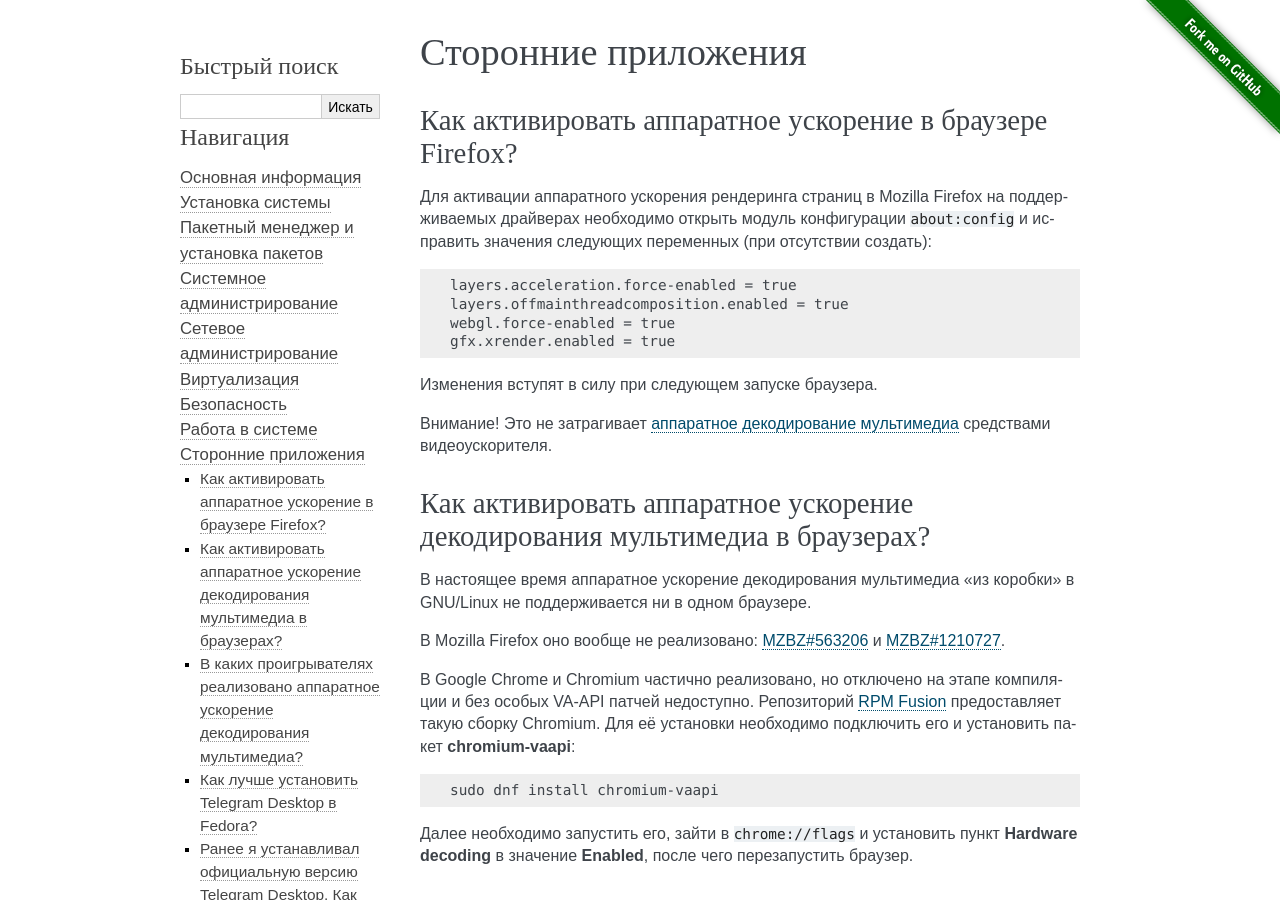
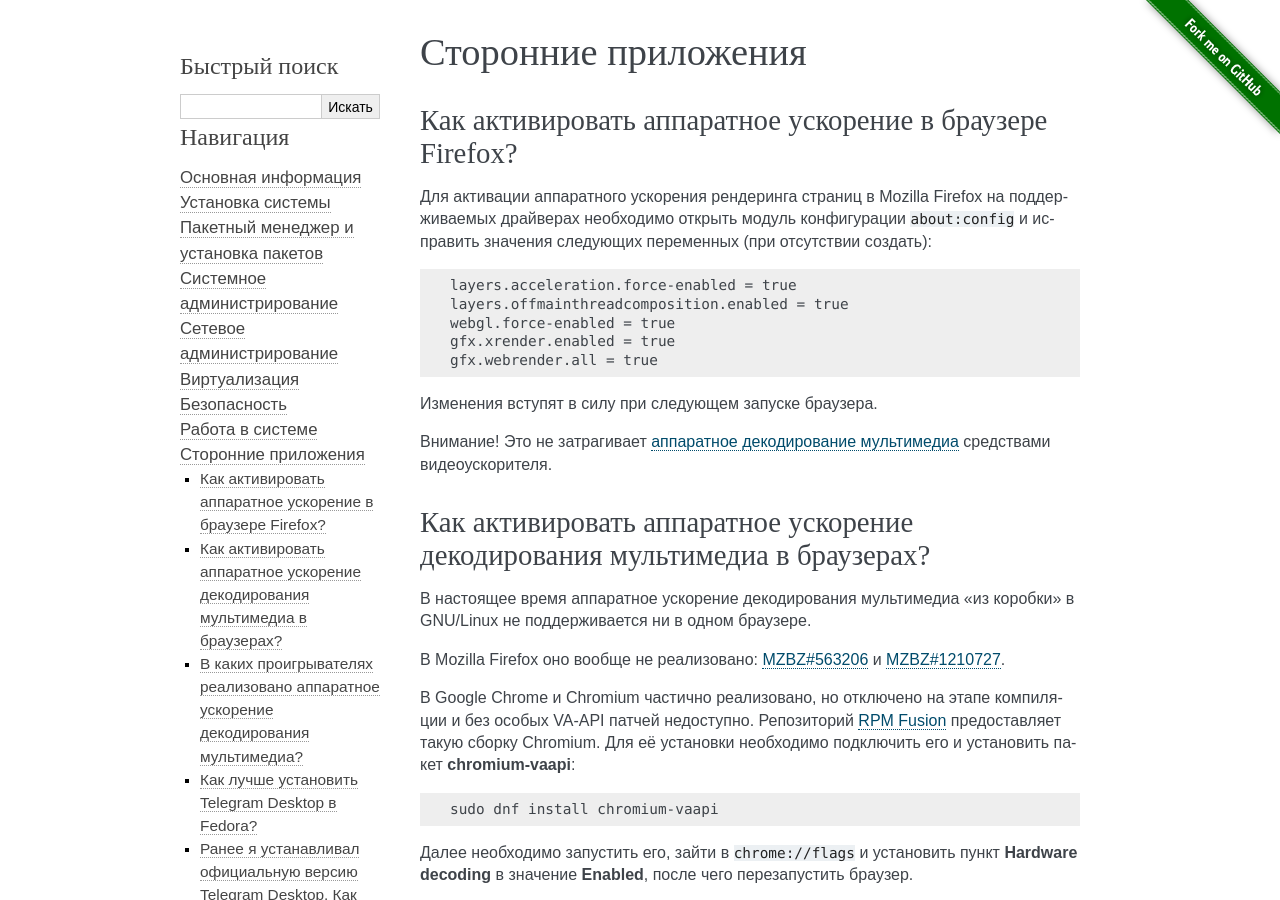
Before and after one commit to RussianFedora/FAQ, a Sphinx documentation site: the page built from source/using-applications.rst, in a window 1280 px wide and 900 px high. Built offline with Sphinx 7.4.7, drawn with Linux system fonts in a browser that asks for light colours.

Commit message:
Updated firefox-hwaccel question: enable WebRenderer.

```diff
--- a/source/using-applications.rst
+++ b/source/using-applications.rst
@@ -25,6 +25,7 @@
     layers.offmainthreadcomposition.enabled = true
     webgl.force-enabled = true
     gfx.xrender.enabled = true
+    gfx.webrender.all = true
 
 Изменения вступят в силу при следующем запуске браузера.
 
```
